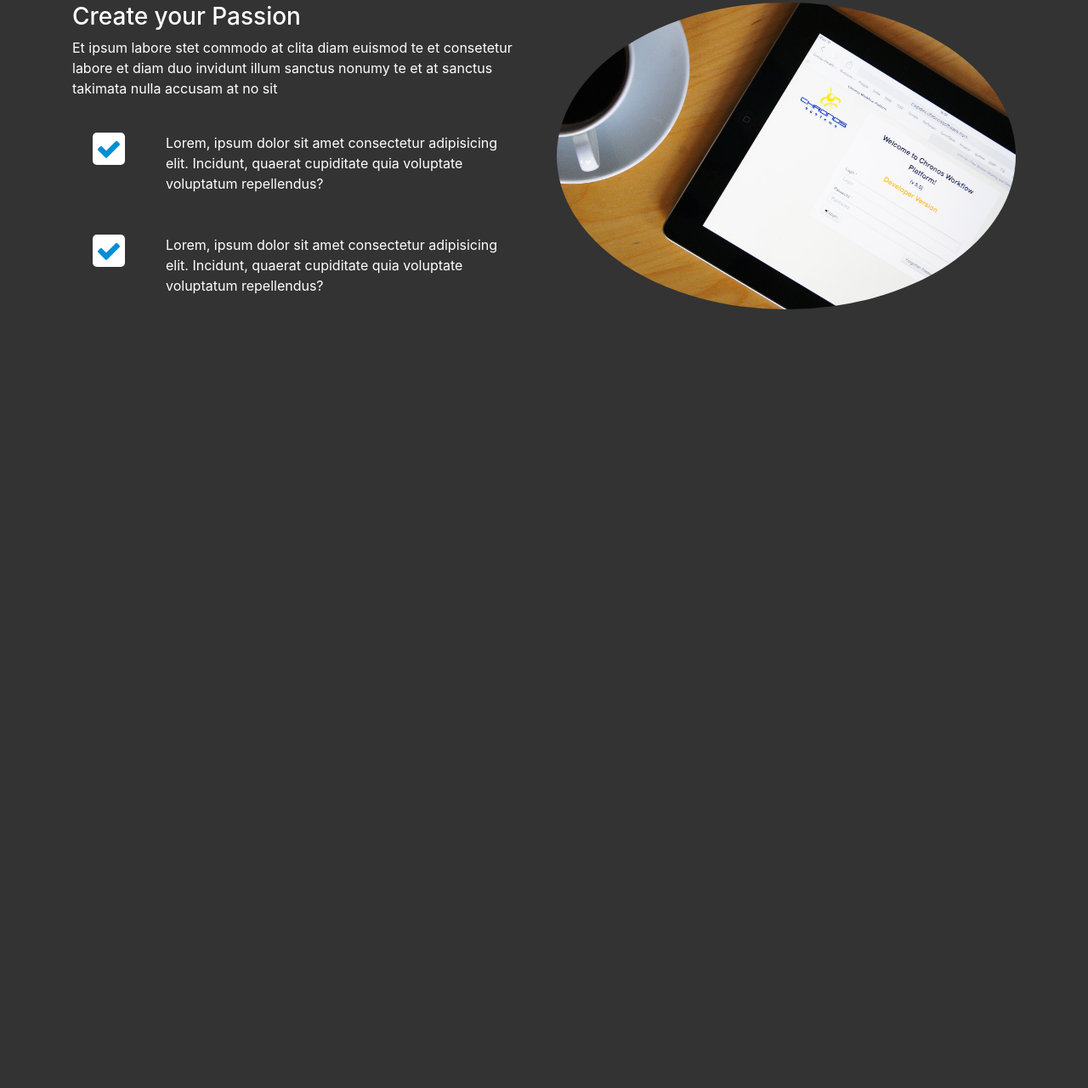
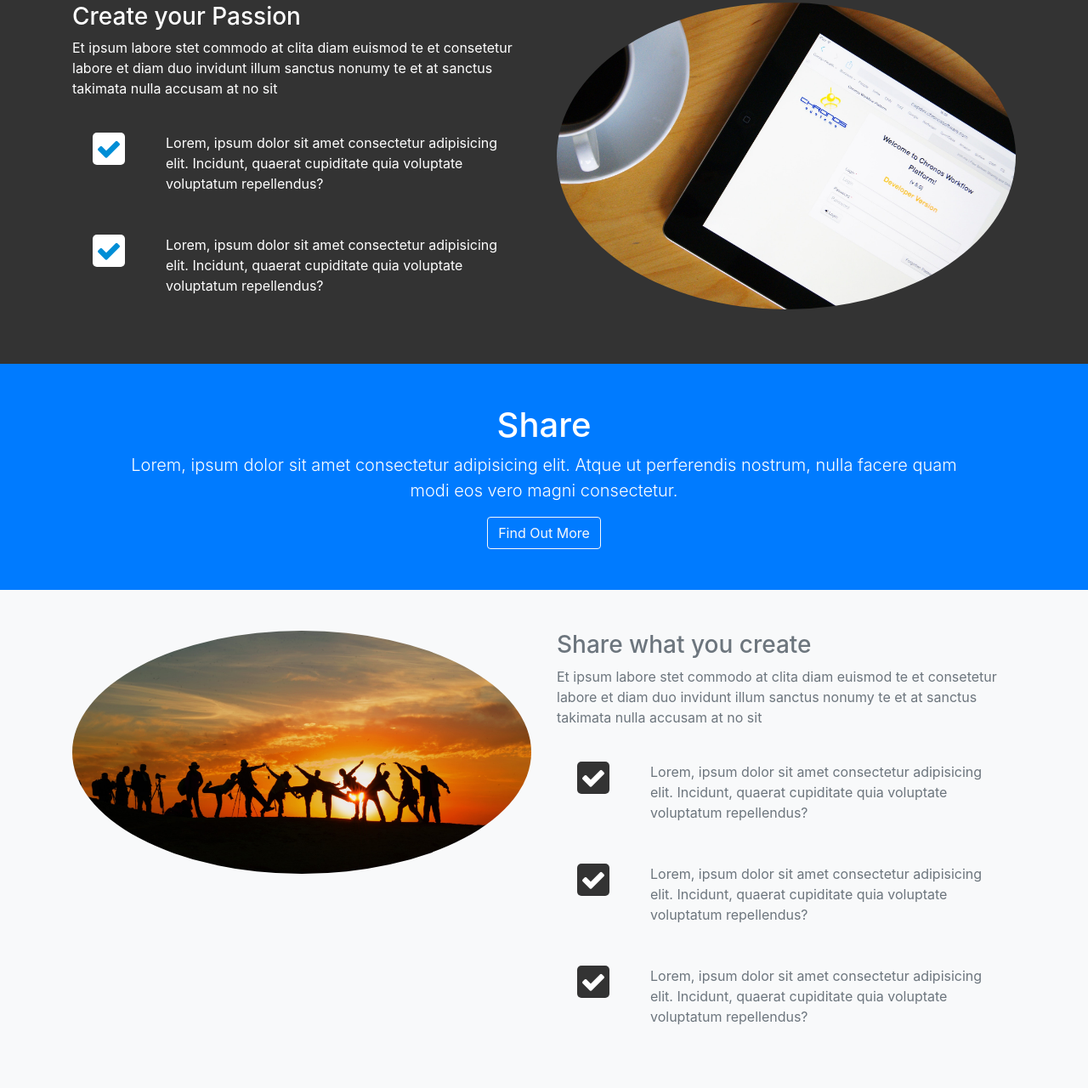
Before and after one commit to Stevegolden12/BootStrap4-Landing-Page, a website: page src/index.html in a window 1280 px wide. Shown: the part 1863-3143 px from the top of the page at 85% size. Before the commit the page ends 2291 px from the top, so only its background shows below. Drawn offline with Linux system fonts and the light colour scheme.

Commit message:
Added share-section
Added Share head and main section with html and boostrap classes.

Added sass to make checkboxes look similar to the explore section

```diff
--- a/src/index.html
+++ b/src/index.html
@@ -144,7 +144,6 @@
                   Lorem, ipsum dolor sit amet consectetur adipisicing elit.  Incidunt, quaerat cupiditate quia voluptate voluptatum repellendus?
                 </div>
               </div>
-
             </div>
           </div>
         </div>
@@ -189,9 +188,63 @@
                 </div>
               </div>
             </div>
-              <div class="col-md-6">
-                <img src="image/create-section1.jpeg" class="img-fluid mb-3 rounded-circle" />
+            <div class="col-md-6">
+              <img src="image/create-section1.jpeg" class="img-fluid mb-3 rounded-circle" />
+            </div>
+          </div>
+        </div>
+      </section>
+
+      <!-- SHARE HEAD -->
+      <section id="explore-head-section" class="bg-primary">
+        <div class="container">
+          <div class="row">
+            <div class="col text-center">
+              <div class="p-5">
+                <h1 clsas="display-4">Share</h1>
+                <p class="lead">Lorem, ipsum dolor sit amet consectetur adipisicing elit. Atque ut perferendis nostrum, nulla facere quam modi eos vero magni consectetur.</p>
+                <a href="#" class="btn btn-outline-light">Find Out More</a>
               </div>
+            </div>
+          </div>
+        </div>
+      </section>
+
+      <!-- SHARE SECTION -->
+      <section id="share-section" class="bg-light text-muted py-5">
+        <div class="container">
+          <div class="row">
+            <div class="col-md-6">
+              <img src="image/share-section1.jpeg" class="img-fluid mb-3 rounded-circle" />
+            </div>
+            <div class="col-md-6">
+              <h3>Share what you create</h3>
+              <p>Et ipsum labore stet commodo at clita diam euismod te et consetetur labore et diam duo invidunt illum sanctus nonumy te et at sanctus takimata nulla accusam at no sit</p>
+              <div class="d-flex flex-row">
+                <div class="p-4 align-self-start">
+                  <i class="fa fa-check"></i>
+                </div>
+                <div class="p-4 align-self-end">
+                  Lorem, ipsum dolor sit amet consectetur adipisicing elit.  Incidunt, quaerat cupiditate quia voluptate voluptatum repellendus?
+                </div>
+              </div>              <div class="d-flex flex-row">
+                <div class="p-4 align-self-start">
+                  <i class="fa fa-check"></i>
+                </div>
+                <div class="p-4 align-self-end">
+                  Lorem, ipsum dolor sit amet consectetur adipisicing elit.  Incidunt, quaerat cupiditate quia voluptate voluptatum repellendus?
+                </div>
+              </div>
+              <div class="d-flex flex-row">
+                <div class="p-4 align-self-start">
+                  <i class="fa fa-check"></i>
+                </div>
+                <div class="p-4 align-self-end">
+                  Lorem, ipsum dolor sit amet consectetur adipisicing elit.  Incidunt, quaerat cupiditate quia voluptate voluptatum repellendus?
+                </div>
+              </div>
+
+            </div>
           </div>
         </div>
       </section>
--- a/src/scss/style.scss
+++ b/src/scss/style.scss
@@ -47,7 +47,8 @@ body{
   font-size: $icon-size;
 }
 
-#explore-section{
+#explore-section,
+#share-section{
   .fa{
     color: #fff;
     background:#333;
```
Also changed, not shown: src/css/style.css, src/image/share-section1.jpeg (added).
